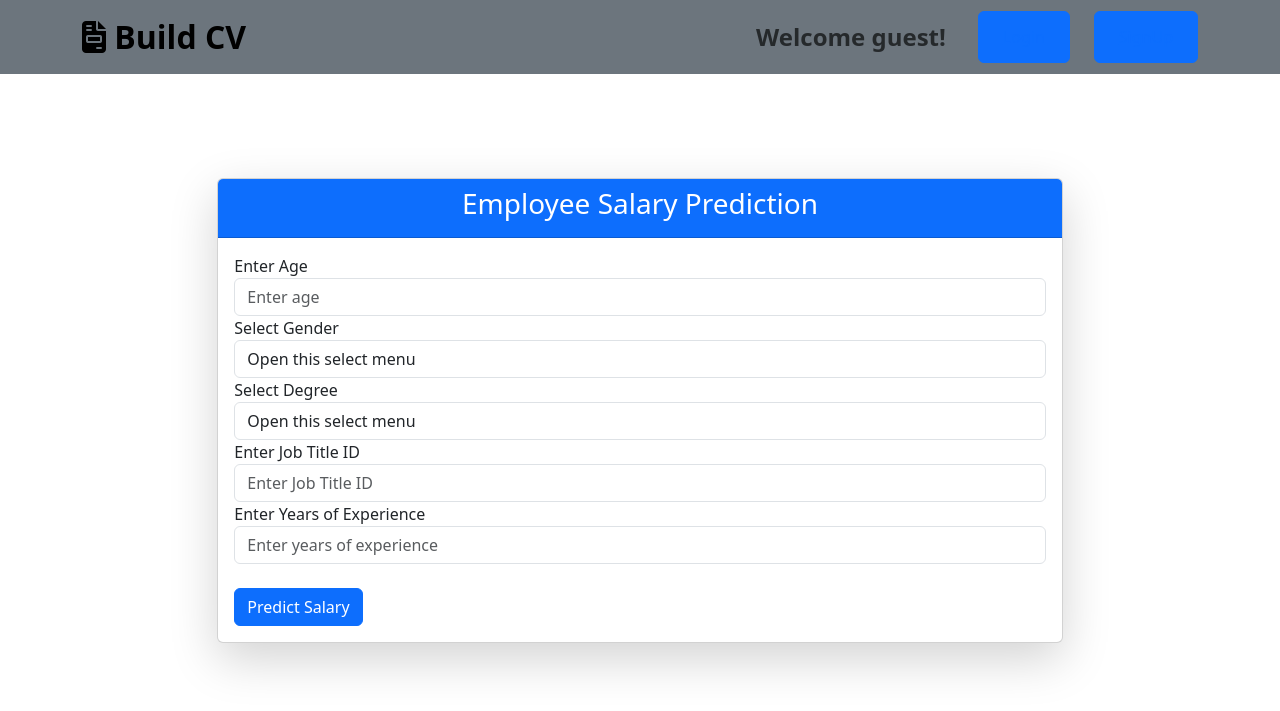
After one commit to Kajal-Yadav31/ResumeGenerator, a Django app: page /prediction/ in a window 1280 px wide. The commit adds this page. Shown: the top 711 px of the page. Run offline with Django 4.2, Linux system fonts and the light colour scheme; parts of the project's set-up code (start-up, migrations or seed data) failed here and were passed over; some libraries are stand-ins or nearby versions.

Commit message:
completed the salary prediction system

```diff
--- a/CVproject/settings.py
+++ b/CVproject/settings.py
@@ -33,6 +33,7 @@ INSTALLED_APPS = [
     'django.contrib.messages',
     'django.contrib.staticfiles',
     'cvapp',
+    'SalaryPrediction',
     'accounts',
 ]
 
--- a/CVproject/urls.py
+++ b/CVproject/urls.py
@@ -22,6 +22,7 @@ from django.conf import settings
 urlpatterns = [
     path('admin/', admin.site.urls),
     path('', include('cvapp.urls')),
+    path('', include('SalaryPrediction.urls')),
     path('accounts/', include('accounts.urls')),
 ]
 
--- /dev/null
+++ b/SalaryPrediction/admin.py
@@ -0,0 +1,3 @@
+from django.contrib import admin
+
+# Register your models here.
--- /dev/null
+++ b/SalaryPrediction/apps.py
@@ -0,0 +1,6 @@
+from django.apps import AppConfig
+
+
+class SalarypredictionConfig(AppConfig):
+    default_auto_field = 'django.db.models.BigAutoField'
+    name = 'SalaryPrediction'
--- /dev/null
+++ b/SalaryPrediction/models.py
@@ -0,0 +1,3 @@
+from django.db import models
+
+# Create your models here.
--- /dev/null
+++ b/SalaryPrediction/tests.py
@@ -0,0 +1,3 @@
+from django.test import TestCase
+
+# Create your tests here.
--- /dev/null
+++ b/SalaryPrediction/urls.py
@@ -0,0 +1,7 @@
+from django.urls import path
+from . import views
+
+urlpatterns = [
+    path('prediction/', views.prediction, name='prediction'),
+
+]
--- /dev/null
+++ b/SalaryPrediction/views.py
@@ -0,0 +1,43 @@
+from django.shortcuts import render
+import joblib
+from django.http import HttpResponse
+
+# Load the model
+model = joblib.load('Employee_salary_model.pkl')
+print(type(model))
+
+
+def prediction(request):
+    if request.method == "POST":
+        # Extracting form data
+        age = request.POST.get('age')
+        gender = request.POST.get('gender')
+        degree = request.POST.get('degree')
+        job_title = request.POST.get('job_title')
+        experience = request.POST.get('experience')
+
+        # Convert inputs to appropriate types
+        try:
+            age = float(age) if age else 0.0
+            gender = int(gender) if gender else 0
+            degree = int(degree) if degree else 0
+            job_title = int(job_title) if job_title else 0
+            experience = float(experience) if experience else 0.0
+        except ValueError as e:
+            return HttpResponse(f"Invalid input: {e}")
+
+        # Debugging step: check input values
+        print(
+            f"Inputs - Age: {age}, Gender: {gender}, Degree: {degree}, Job Title: {job_title}, Experience: {experience}")
+
+        # Predict the salary using the model
+        try:
+            prediction_result = round(model.predict(
+                [[age, gender, degree, job_title, experience]])[0])
+        except Exception as e:
+            return HttpResponse(f"Error during prediction: {e}")
+
+        # Render the result to the template
+        return render(request, 'SalaryPrediction/salary_predict.html', {"output": prediction_result})
+
+    return render(request, 'SalaryPrediction/salary_predict.html')
--- /dev/null
+++ b/templates/SalaryPrediction/salary_predict.html
@@ -0,0 +1,68 @@
+{% extends "base.html" %}
+{% load static %}
+
+{% block title %}
+    Salary Prediction Page
+{% endblock %}
+
+
+{% block content %}
+<div style="margin-top:6.5rem;  ">
+    <div class="row justify-content-center">
+        <div class="col-md-8">
+            <div class="card shadow-lg">
+                <div class="card-header bg-primary text-white">
+                    <h3 class="card-title text-center">Employee Salary Prediction</h3>
+                </div>
+                <div class="card-body">
+                    <form method="post" action="{% url 'prediction' %}">
+                        {% csrf_token %}
+
+                        <div class="form-group">
+                            <label for="age">Enter Age</label>
+                            <input type="number" step="0.1" class="form-control" id="age" name="age" placeholder="Enter age" required>
+                        </div>
+
+                        <div class="form-group">
+                            <label for="gender">Select Gender</label>
+                            <select id="gender" name="gender" class="form-control" required>
+                                <option value="">Open this select menu</option>
+                                <option value="1">Male</option>
+                                <option value="0">Female</option>
+                            </select>
+                        </div>
+
+                        <div class="form-group">
+                            <label for="degree">Select Degree</label>
+                            <select id="degree" name="degree" class="form-control" required>
+                                <option value="">Open this select menu</option>
+                                <option value="0">Bachelor's</option>
+                                <option value="1">Master's</option>
+                                <option value="2">PhD</option>
+                            </select>
+                        </div>
+
+                        <div class="form-group">
+                            <label for="job_title">Enter Job Title ID</label>
+                            <input type="number" class="form-control" id="job_title" name="job_title" placeholder="Enter Job Title ID" required>
+                        </div>
+
+                        <div class="form-group">
+                            <label for="experience">Enter Years of Experience</label>
+                            <input type="number" step="0.1" class="form-control" id="experience" name="experience" placeholder="Enter years of experience" required>
+                        </div>
+
+                        <button type="submit" class="btn btn-primary btn-block mt-4">Predict Salary</button>
+                    </form>
+
+                    {% if output %}
+                        <div class="alert alert-info mt-4 text-center">
+                            <h4>Your predicted salary is: {{ output }}</h4>
+                        </div>
+                    {% endif %}
+                </div>
+            </div>
+        </div>
+    </div>
+</div>
+{% endblock %}
--- a/templates/base.html
+++ b/templates/base.html
@@ -63,7 +63,7 @@
                     </li>
                     <li class="nav-item">
 
-                      <a class="nav-link active " aria-current="page" href="{% url "select_template" %}" style="color:navy; font-weight:bold;font-size:1.2rem;">Salary Predict</a>
+                      <a class="nav-link active " aria-current="page" href="{% url "prediction" %}" style="color:navy; font-weight:bold;font-size:1.2rem;">Salary Predict</a>
                     </li>
                   <li class="nav-item">
                     </li>
--- a/templates/cvapp/unauthorized_access.html
+++ b/templates/cvapp/unauthorized_access.html
@@ -8,7 +8,9 @@
 {% block css_files %}{% endblock %}
 
 {% block content %}
+<div style="margin-top:8rem;  ">
 <h1 style="text-align:center; color:red; text-shadow:5px 5px 8px white;">You Don't have a permission to view others content!</h1>
 
 <a href="{% url "list" %}" class="btn btn-danger " style="width:10rem; margin-left:45rem; margin-top:3rem; font-size:1.5rem; font-weight:bold;"> Back </a>
 {% endblock %}
+</div>
```
Also changed, not shown: SalaryPrediction/__init__.py (added), SalaryPrediction/migrations/__init__.py (added), 2 other files.
